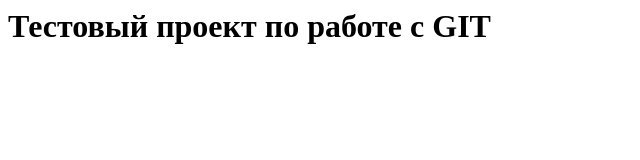
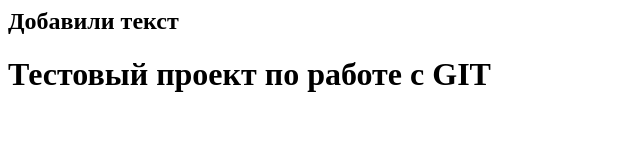
Before and after one commit to Pashkovka/testproject, a plain HTML site: page index.html in a window 1280 px wide. Shown: the whole page, without its empty margins (0-640 px from the left). Drawn offline with Linux system fonts and the light colour scheme.

Commit message:
Изменили индекс

```diff
--- a/index.html
+++ b/index.html
@@ -1 +1 @@
-<h1>Тестовый проект по работе с GIT</h1>
+<h2>Добавили текст</h2> <h1>Тестовый проект по работе с GIT</h1>
```
